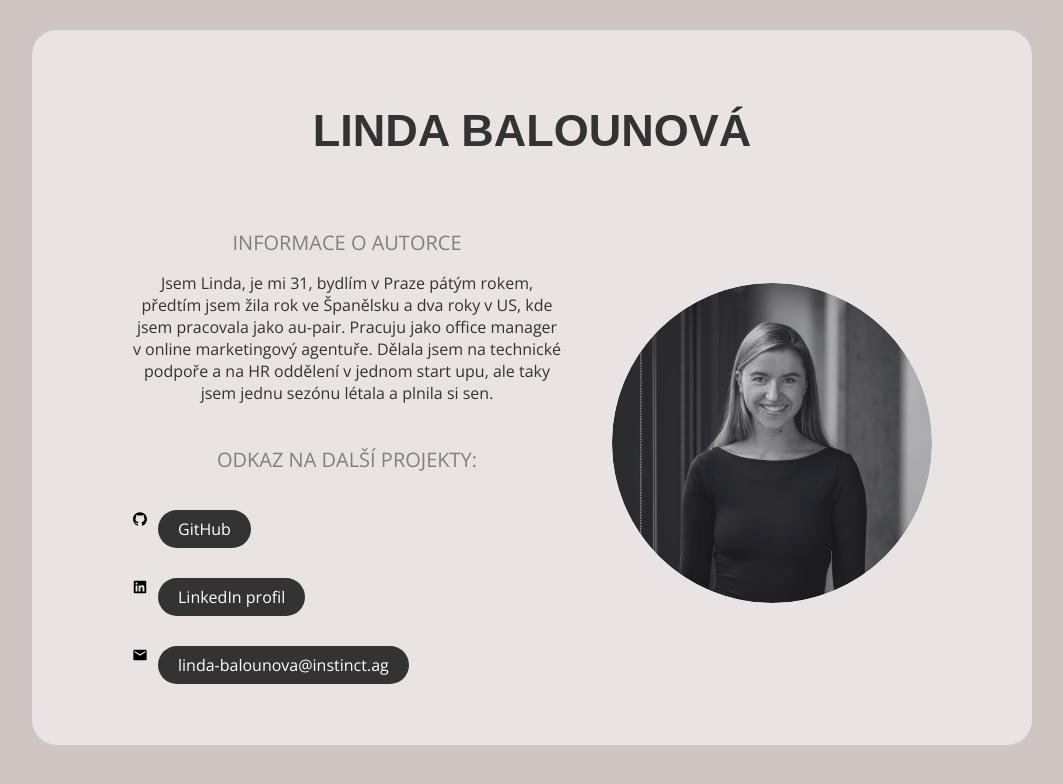
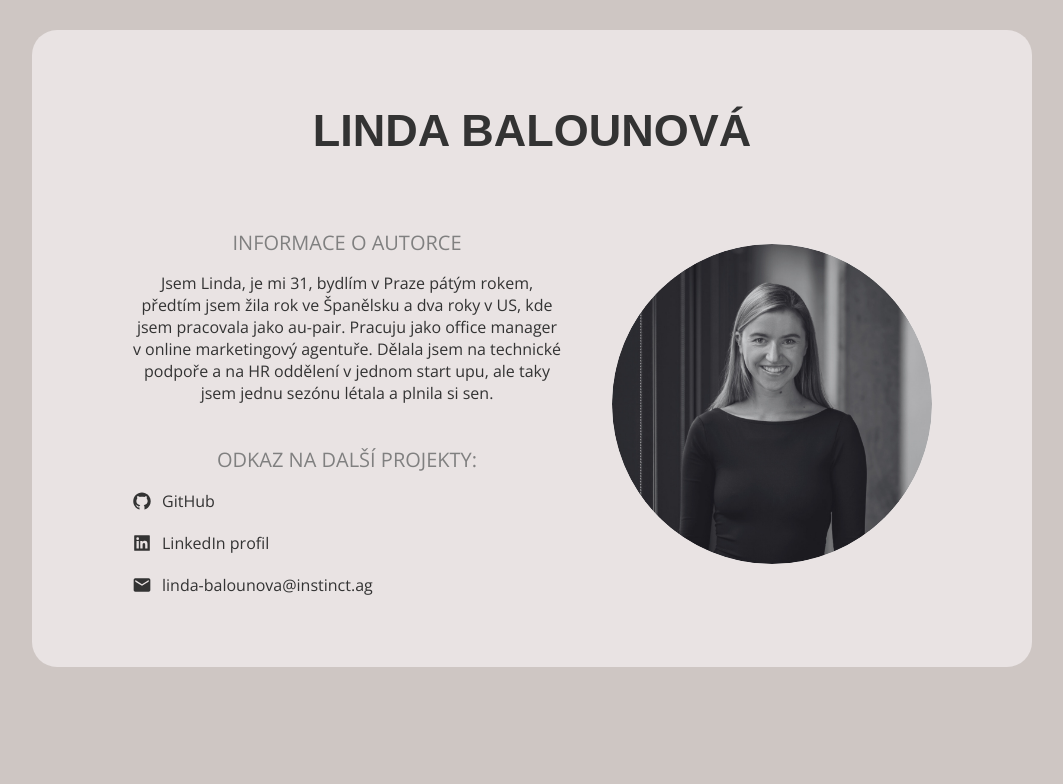
Before and after one commit to Kristyna-Novakova/o-projektu, a React app: page /linda in a window 1280 px wide. Shown: the top 784 px of the page, without its empty margins (108-1171 px from the left). Built offline with nearby package versions, Linux system fonts and the light colour scheme; a web font is replaced by a local one.

Commit message:
adding icons to AuthorPage

```diff
--- a/src/Pages/AuthorPage/style.css
+++ b/src/Pages/AuthorPage/style.css
@@ -59,18 +59,33 @@ h1 {
   margin-bottom: 10px;
 }
 
-.about a {
-  background-color: #333;
-  color: white;
-  padding: 8px 20px;
-  border-radius: 25px;
-  text-decoration: none;
-  transition: background-color 0.3s ease;
-  margin-top: 20px;
+.about ul {
+  padding-left: 0;
+  list-style: none;
 }
 
-.about a:hover {
-  background-color: #555;
+.about li {
+  display: flex;
+  align-items: center;
+  gap: 10px;
+  font-size: 16px;
+  color: #333;
+  margin-bottom: 10px;
+}
+
+.about li a {
+  color: #333;
+  text-decoration: none;
+  transition: color 0.3s ease;
+}
+
+.about li a:hover {
+  color: #555;
+}
+
+.about li svg {
+  width: 20px;
+  height: 20px;
 }
 
 @media (max-width: 768px) {
@@ -99,8 +114,7 @@ h1 {
     font-size: 14px;
   }
 
-  .about a {
+  .about li {
     font-size: 14px;
-    padding: 6px 15px;
   }
 }
--- a/src/Pages/author-list.js
+++ b/src/Pages/author-list.js
@@ -9,7 +9,7 @@ export const authors = [
     about:
       'Jsem Týna a od narození mám v sobě cestovatelského červa. K programování jsem si našla cestu skrze svou předchozí práci v CoolPeople, kde jsem pracovala na pozici Content Marketing Specialist. Tak dlouho jsem psala pracovní nabídky pro ajťáky, až jsem se chtěla stát jednou z nich.',
     github: 'https://github.com/Kristyna-Novakova',
-    linkedin: 'linkedin.com/in/kristynanov/',
+    linkedin: 'https://www.linkedin.com/in/kristynanov/',
     email: 'novakovakri@gmail.com',
   },
   {
@@ -19,7 +19,7 @@ export const authors = [
     about:
       'Jsem Linda, je mi 31, bydlím v Praze pátým rokem, předtím jsem žila rok ve Španělsku a dva roky v US, kde jsem pracovala jako au-pair. Pracuju jako office manager v online marketingový agentuře. Dělala jsem na technické podpoře a na HR oddělení v jednom start upu, ale taky jsem jednu sezónu létala a plnila si sen.',
     github: 'https://github.com/lindabalounova1',
-    linkedin: 'linkedin.com/in/linda-balounova/',
+    linkedin: 'https://www.linkedin.com/in/linda-balounova/',
     email: 'linda-balounova@instinct.ag',
   },
 ];
```
